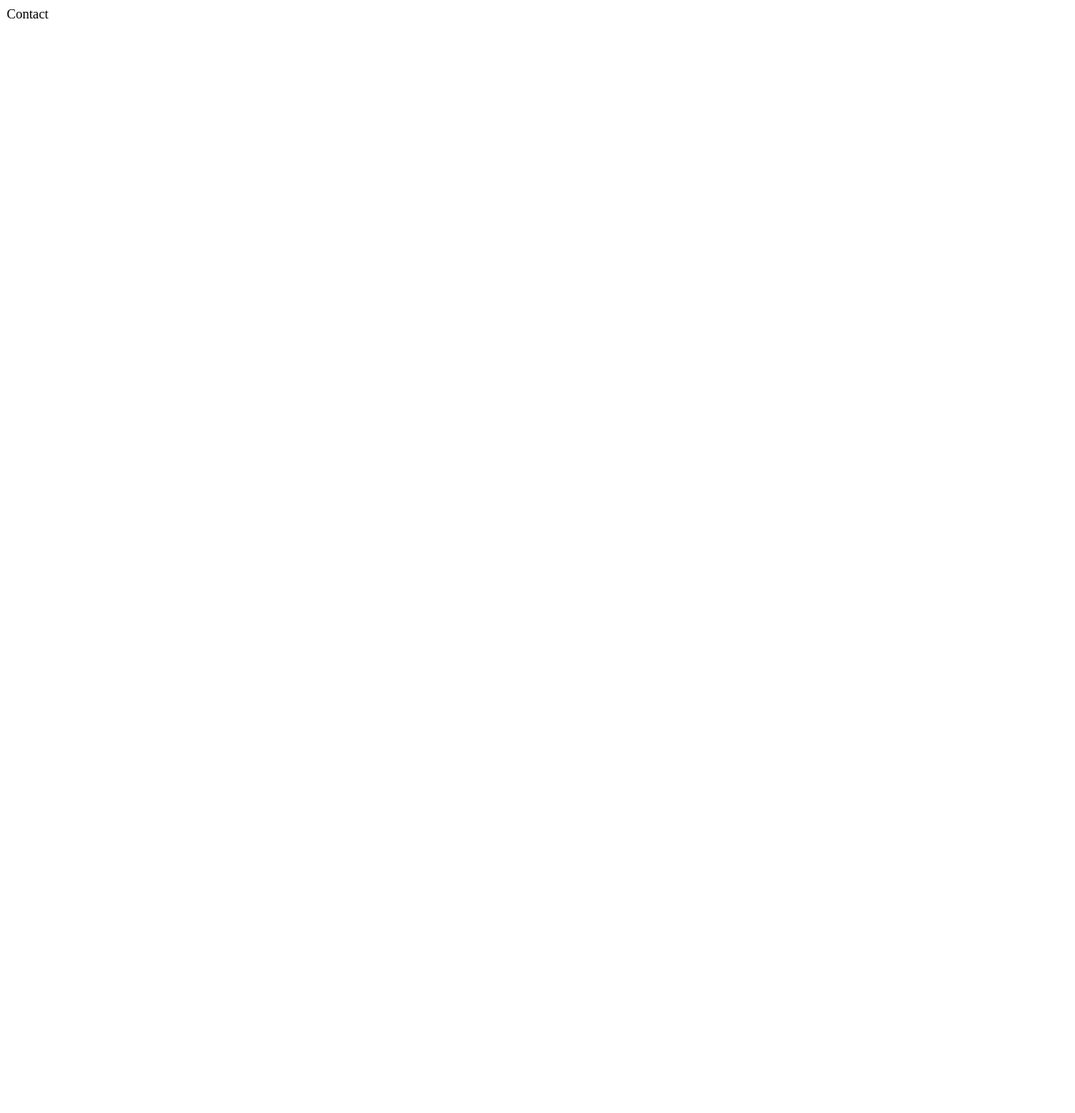
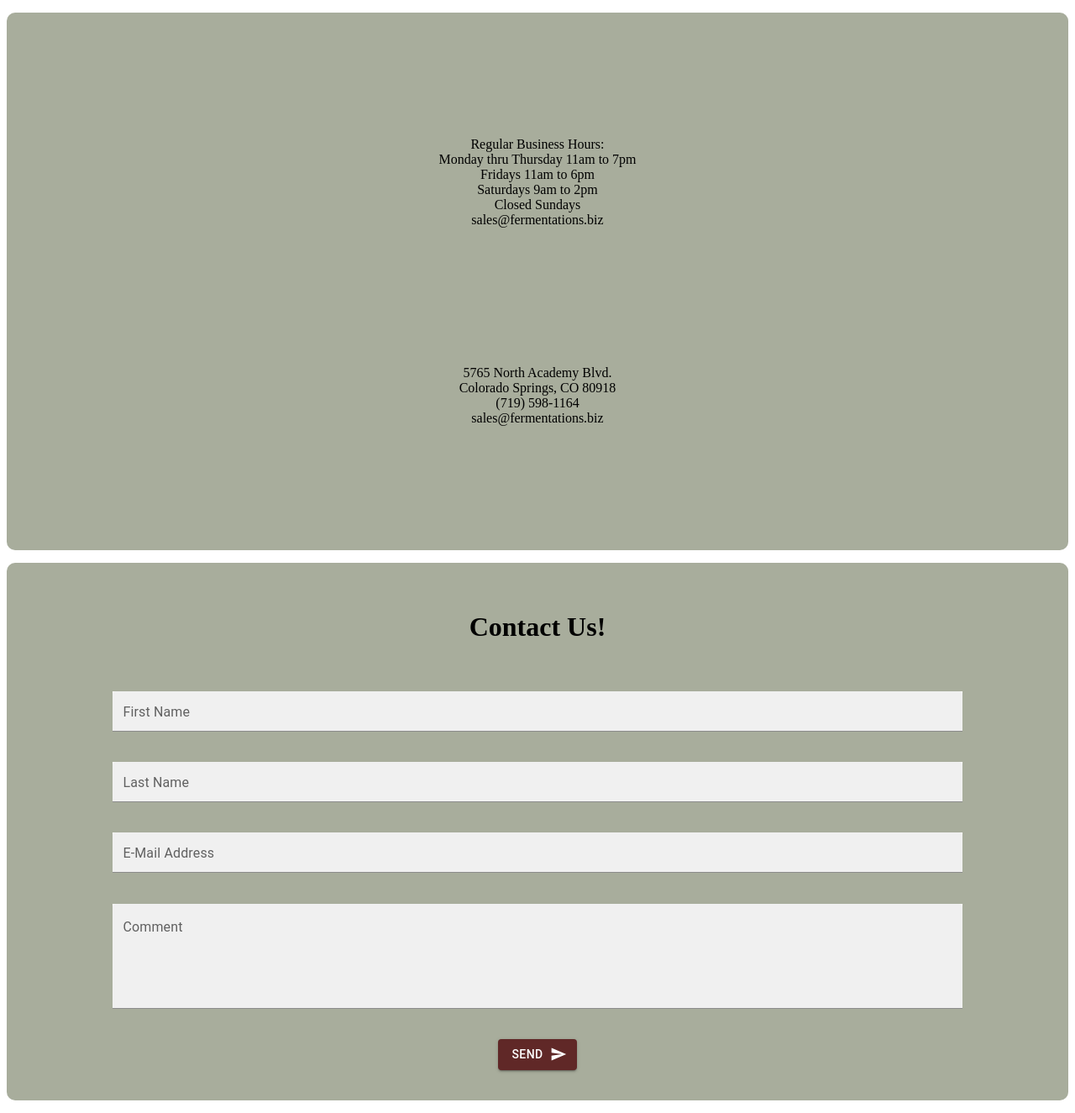
Before and after one commit to 92castro/wine-site, a React (Create React App) app: page /contact in a window 1280 px wide. Shown: the whole page at 84% size. Before the commit the page ends 800 px from the top, so only its background shows below. Built offline with nearby package versions, Linux system fonts and the light colour scheme.

Commit message:
created the contact form and business info cards on contact page

```diff
--- a/package.json
+++ b/package.json
@@ -5,6 +5,7 @@
   "dependencies": {
     "@emotion/react": "^11.10.6",
     "@emotion/styled": "^11.10.6",
+    "@mui/icons-material": "^5.11.9",
     "@mui/material": "^5.11.10",
     "@testing-library/jest-dom": "^5.16.5",
     "@testing-library/react": "^13.4.0",
--- a/src/Pages/Contact.tsx
+++ b/src/Pages/Contact.tsx
@@ -1,7 +1,84 @@
+import React, { CSSProperties } from "react";
+import TextField from '@mui/material/TextField';
+import Button from '@mui/material/Button';
+import SendIcon from '@mui/icons-material/Send';
 
+//Form Card Styling
+const formCard: CSSProperties = {
+    display: "flex",
+    flexDirection: "column",
+    alignItems: "center",
+    justifyContent: "space-evenly",
+    minWidth: "auto",
+    minHeight: "80vh",
+    marginTop: "15px",
+    marginBottom: "15px",
+    // backgroundColor: "#606D32",
+    backgroundColor: "#a8ad9c",
+    borderRadius: "10px",
+}
+
+const label: CSSProperties = {
+  backgroundColor: "white",
+  width: "80%"
+}
 
 export default function Contact() {
   return (
-    <div>Contact</div>
+    <>
+    {/* Business Information */}
+    <div style={formCard}>
+      <p style={{ display: "flex", flexDirection: "column", alignItems: "center", justifyContent: "space-evenly" }}>
+        <span>Regular Business Hours:</span>
+        <span>Monday thru Thursday 11am to 7pm</span>
+        <span>Fridays 11am to 6pm</span>
+        <span>Saturdays 9am to 2pm</span>
+        <span>Closed Sundays</span>
+        <span>sales@fermentations.biz</span>
+      </p>
+      <p style={{ display: "flex", flexDirection: "column", alignItems: "center", justifyContent: "space-evenly" }}>
+        <span>5765 North Academy Blvd.</span>
+        <span>Colorado Springs, CO 80918</span>
+        <span>(719) 598-1164</span>
+        <span>sales@fermentations.biz</span>
+      </p>
+    </div>
+    {/* Contact Form */}
+    <div style={formCard}>
+      <h1>Contact Us!</h1>
+      <TextField
+        id="filled-hidden-label-small"
+        label="First Name"
+        variant="filled"
+        size="small"
+        sx={label}
+      />
+      <TextField
+        id="filled-hidden-label-small"
+        label="Last Name"
+        variant="filled"
+        size="small"
+        sx={label}
+      />
+      <TextField
+        id="filled-hidden-label-small"
+        label="E-Mail Address"
+        variant="filled"
+        size="small"
+        sx={label}
+      />
+      <TextField
+          id="standard-multiline-static"
+          label="Comment"
+          multiline
+          rows={4}
+          variant="filled"
+          sx={label}
+        />
+        <Button sx={{ backgroundColor: "#602827" }} variant="contained" endIcon={<SendIcon />}>
+        Send
+      </Button>
+    </div>
+    </>
   )
 }
```
Also changed, not shown: 1 other file (tests, documents, lock files or other folders).
